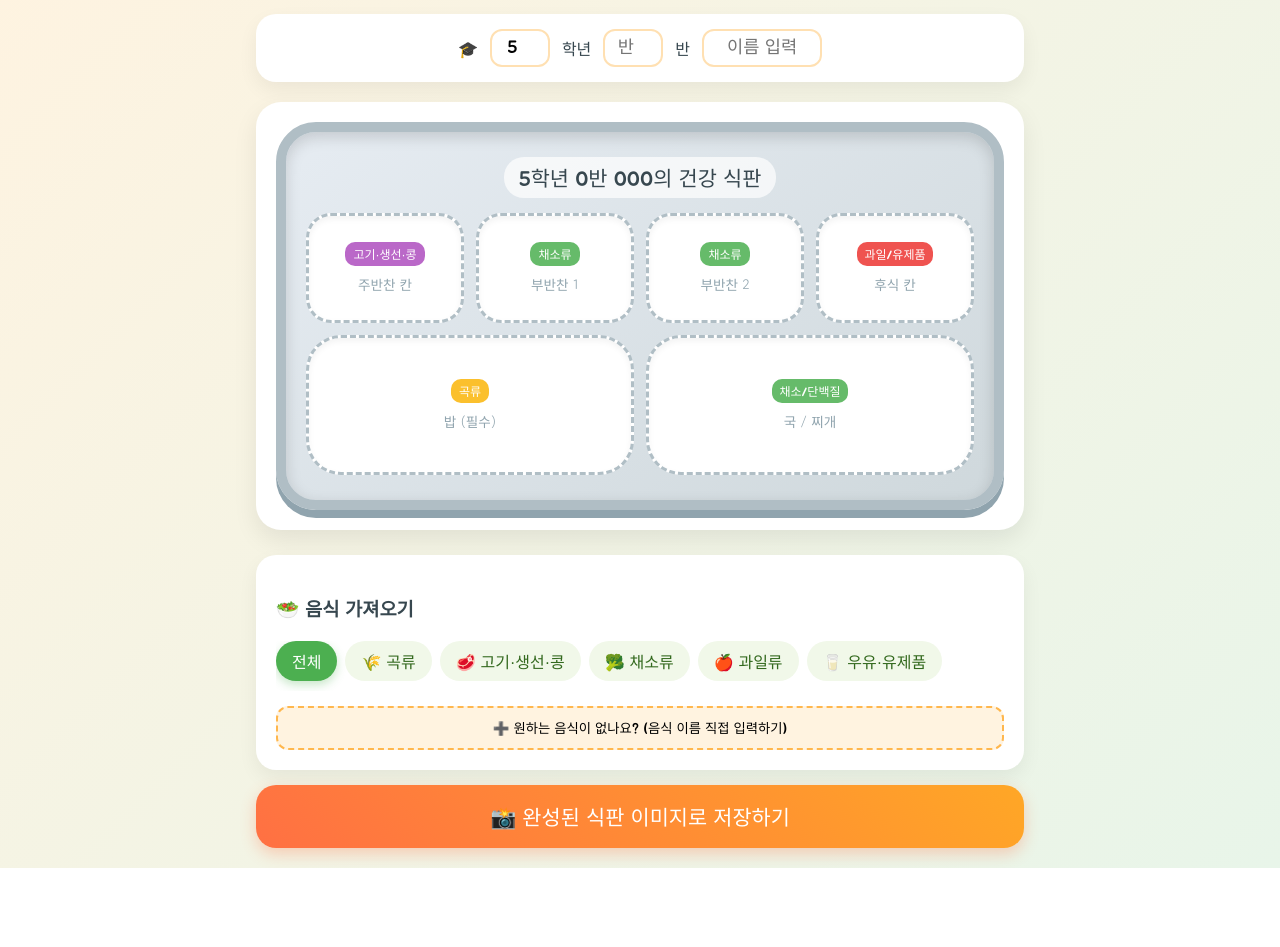
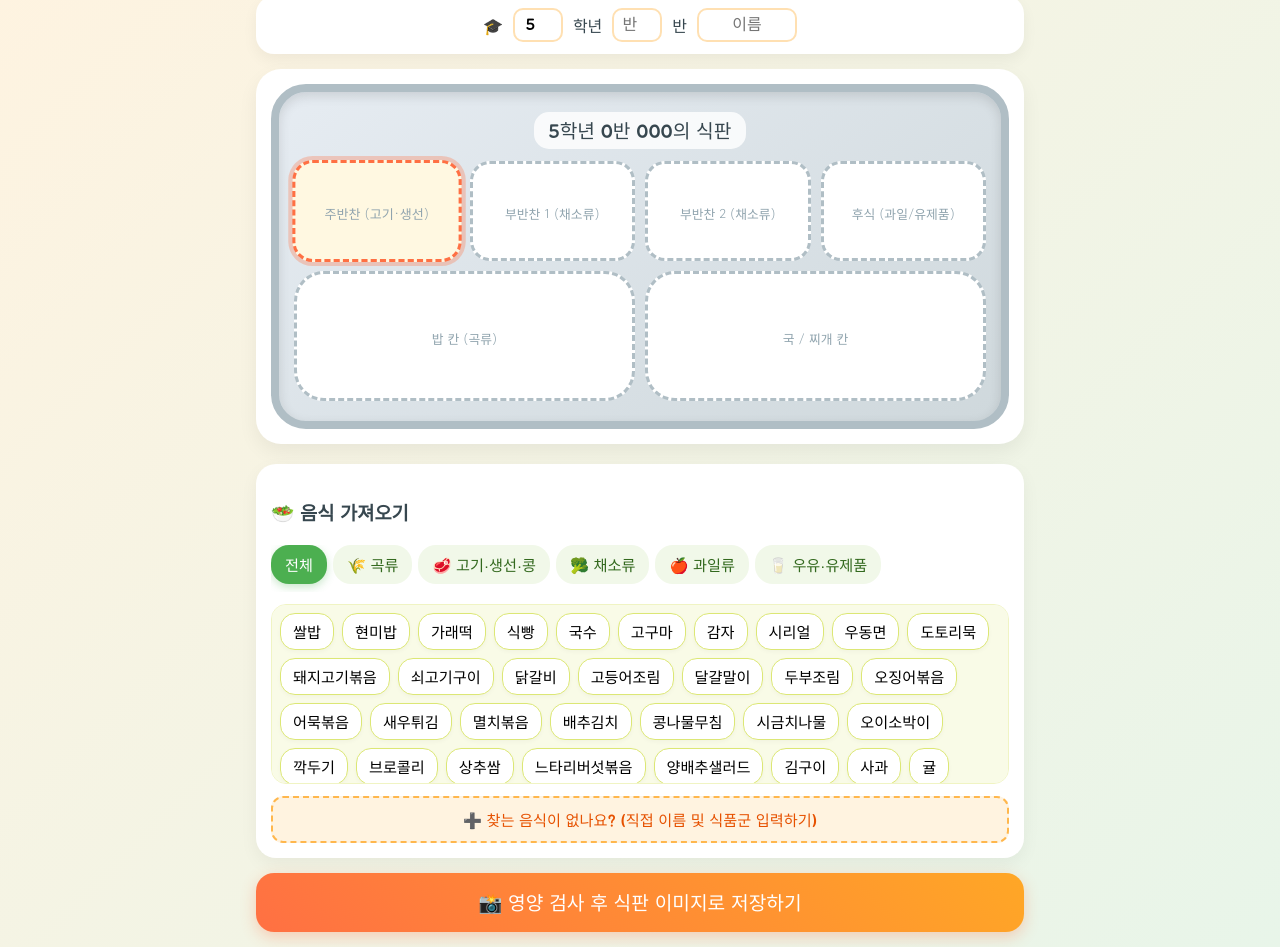
Before and after one commit to dream2368-ship-it/school-lunch, a plain HTML site: page index.html in a window 1280 px wide. Shown: the part 113-1060 px from the top of the page. Before the commit the page ends 981 px from the top, so only its background shows below. Drawn offline with nearby package versions, Linux system fonts and the light colour scheme.

Commit message:
Update index.html

```diff
--- a/index.html
+++ b/index.html
@@ -5,7 +5,7 @@
   <meta name="viewport" content="width=device-width, initial-scale=1.0">
   <title>뇸뇸! 영양 균형 식판 만들기 🍱</title>
 
-  <!-- 웹 폰트 로드: Jua(제목/버튼용), Gowun Dodum(본문/안내문용) -->
+  <!-- 웹 폰트 로드: Jua(제목/버튼용), Gowun Dodum(본문용) -->
   <link rel="preconnect" href="https://fonts.googleapis.com">
   <link rel="preconnect" href="https://fonts.gstatic.com" crossorigin>
   <link href="https://fonts.googleapis.com/css2?family=Gowun+Dodum&family=Jua&display=swap" rel="stylesheet">
@@ -14,18 +14,17 @@
   <script src="https://cdnjs.cloudflare.com/ajax/libs/html2canvas/1.4.1/html2canvas.min.js"></script>
 
   <style>
-    /* 1. 글로벌 스타일 & 5학년 맞춤 폰트/배경 */
     :root {
       --bg-gradient: linear-gradient(135deg, #fff3e0 0%, #e8f5e9 100%);
       --primary-color: #ff7043;
       --accent-color: #4caf50;
+
       /* 식품구성자전거 상징 색상 */
       --color-grain: #fbc02d;      /* 곡류: 노랑 */
       --color-protein: #ba68c8;    /* 고기·생선: 보라 */
       --color-veggie: #66bb6a;     /* 채소류: 초록 */
-      --color-fruit: #ef5350;      /* 과일류: 빨강/분홍 */
+      --color-fruit: #ef5350;      /* 과일류: 빨강 */
       --color-milk: #29b6f6;       /* 우유·유제품: 하늘 */
-      --color-fat: #ffa726;        /* 유지·당류: 주황 */
     }
 
     * { box-sizing: border-box; }
@@ -34,12 +33,12 @@
       font-family: 'Gowun Dodum', sans-serif;
       background: var(--bg-gradient);
       margin: 0;
-      padding: 20px 10px;
+      padding: 15px 10px;
       min-height: 100vh;
       color: #37474f;
     }
 
-    h1, h2, h3, button, .badge {
+    h1, h2, h3, button, .badge, .tab-btn, .food-chip {
       font-family: 'Jua', sans-serif;
     }
 
@@ -48,207 +47,239 @@
       margin: 0 auto;
     }
 
-    /* 2. 상단 헤더 & 타이틀 디자인 */
     header {
       text-align: center;
-      margin-bottom: 20px;
+      margin-bottom: 15px;
     }
 
     h1 {
-      font-size: 2.2rem;
+      font-size: 2rem;
       color: var(--primary-color);
       margin: 5px 0;
-      text-shadow: 2px 2px 0px #fff, 4px 4px 0px rgba(0,0,0,0.05);
+      text-shadow: 2px 2px 0px #fff;
     }
 
-    p.subtitle {
-      font-size: 1.05rem;
+    .subtitle {
+      font-size: 0.95rem;
       color: #546e7a;
       margin: 0;
     }
 
-    /* 3. 학생 정보 입력 카드 */
+    /* 학생 정보 입력 카드 */
     .student-card {
       background: #ffffff;
-      padding: 15px 20px;
-      border-radius: 20px;
-      box-shadow: 0 8px 20px rgba(0,0,0,0.06);
+      padding: 12px 15px;
+      border-radius: 18px;
+      box-shadow: 0 6px 15px rgba(0,0,0,0.05);
       display: flex;
       justify-content: center;
       align-items: center;
-      gap: 12px;
-      margin-bottom: 20px;
+      gap: 10px;
+      margin-bottom: 15px;
       flex-wrap: wrap;
     }
 
     .student-card input {
       font-family: 'Jua', sans-serif;
-      font-size: 1.1rem;
+      font-size: 1rem;
       border: 2px solid #ffe0b2;
-      border-radius: 12px;
-      padding: 6px 12px;
+      border-radius: 10px;
+      padding: 5px 8px;
       text-align: center;
       outline: none;
-      transition: all 0.2s;
     }
 
     .student-card input:focus {
       border-color: var(--primary-color);
-      box-shadow: 0 0 0 3px rgba(255,112,67,0.2);
     }
 
-    /* 4. 스테인리스 식판 스타일 (입체감 강조) */
+    /* 스테인리스 식판 스타일 */
     .plate-wrapper {
       background: #ffffff;
-      padding: 20px;
+      padding: 15px;
       border-radius: 25px;
-      box-shadow: 0 10px 25px rgba(0,0,0,0.08);
-      margin-bottom: 25px;
+      box-shadow: 0 8px 20px rgba(0,0,0,0.06);
+      margin-bottom: 20px;
     }
 
     #plate-area {
       background: linear-gradient(145deg, #e6ecf2, #cfd8dc);
-      border: 10px solid #b0bec5;
-      border-radius: 40px;
-      padding: 25px 20px;
-      box-shadow: inset 0 5px 15px rgba(0,0,0,0.15), 0 8px 0 #90a4ae;
-      position: relative;
+      border: 8px solid #b0bec5;
+      border-radius: 35px;
+      padding: 20px 15px;
+      box-shadow: inset 0 4px 12px rgba(0,0,0,0.12);
     }
 
     .plate-title-display {
       text-align: center;
       font-family: 'Jua', sans-serif;
-      font-size: 1.3rem;
+      font-size: 1.2rem;
       color: #37474f;
-      margin-bottom: 15px;
-      background: rgba(255,255,255,0.7);
-      padding: 5px 15px;
-      border-radius: 20px;
+      margin-bottom: 12px;
+      background: rgba(255,255,255,0.8);
+      padding: 4px 15px;
+      border-radius: 15px;
       display: inline-block;
     }
 
     .plate-grid {
       display: grid;
       grid-template-columns: repeat(4, 1fr);
-      grid-gap: 12px;
+      grid-gap: 10px;
     }
 
-    /* 식판 개별 칸 스타일 */
+    /* 식판 칸 */
     .slot {
       background: #ffffff;
       border: 3px dashed #b0bec5;
-      border-radius: 25px;
-      min-height: 110px;
+      border-radius: 20px;
+      min-height: 100px;
       display: flex;
       flex-direction: column;
       align-items: center;
       justify-content: center;
       cursor: pointer;
-      transition: all 0.2s ease;
-      box-shadow: inset 0 3px 6px rgba(0,0,0,0.05);
+      transition: all 0.2s;
       position: relative;
-      padding: 8px;
+      padding: 6px;
+      text-align: center;
     }
 
-    .slot:hover, .slot.active {
-      border-color: var(--primary-color);
+    .slot.active {
+      border-color: #ff7043;
       background: #fff8e1;
-      transform: translateY(-3px);
+      box-shadow: 0 0 0 4px rgba(255, 112, 67, 0.3);
+      transform: scale(1.02);
     }
 
-    /* 아래쪽 큰 밥/국 칸 */
-    .slot.main-rice {
+    .slot.main-rice, .slot.main-soup {
       grid-column: span 2;
-      height: 140px;
-      border-radius: 35px;
-    }
-
-    .slot.main-soup {
-      grid-column: span 2;
-      height: 140px;
-      border-radius: 35px;
+      height: 130px;
+      border-radius: 30px;
     }
 
     .slot-label {
-      font-size: 0.85rem;
+      font-size: 0.8rem;
       color: #90a4ae;
       margin-top: 4px;
     }
 
-    /* 5. 식품군 카탈로그 & 버튼 패널 */
+    .placed-food-name {
+      font-family: 'Jua', sans-serif;
+      font-size: 1.05rem;
+      color: #263238;
+      margin-top: 5px;
+      word-break: keep-all;
+    }
+
+    /* 메뉴 선택 패널 */
     .menu-panel {
       background: #ffffff;
       border-radius: 20px;
-      padding: 20px;
-      box-shadow: 0 8px 20px rgba(0,0,0,0.06);
+      padding: 15px;
+      box-shadow: 0 6px 18px rgba(0,0,0,0.05);
     }
 
     .category-tabs {
       display: flex;
-      gap: 8px;
+      gap: 6px;
       overflow-x: auto;
-      padding-bottom: 10px;
-      margin-bottom: 15px;
+      padding-bottom: 8px;
+      margin-bottom: 12px;
     }
 
     .tab-btn {
-      padding: 8px 16px;
+      padding: 8px 14px;
       border: none;
-      border-radius: 20px;
+      border-radius: 18px;
       background: #f1f8e9;
       color: #33691e;
-      font-size: 1rem;
+      font-size: 0.95rem;
       cursor: pointer;
       white-space: nowrap;
       transition: all 0.2s;
+      display: flex;
+      align-items: center;
+      gap: 4px;
     }
 
     .tab-btn.active {
       background: var(--accent-color);
       color: white;
-      box-shadow: 0 4px 10px rgba(76,175,80,0.3);
+      box-shadow: 0 3px 8px rgba(76,175,80,0.3);
     }
 
-    /* 식품 뱃지 태그 */
+    /* 식재료 목록 그리드 */
+    .food-grid {
+      display: flex;
+      flex-wrap: wrap;
+      gap: 8px;
+      max-height: 180px;
+      overflow-y: auto;
+      padding: 8px;
+      background: #f9fbe7;
+      border-radius: 15px;
+      border: 1px solid #f0f4c3;
+      margin-bottom: 12px;
+    }
+
+    .food-chip {
+      background: #ffffff;
+      border: 1.5px solid #dce775;
+      padding: 6px 12px;
+      border-radius: 15px;
+      font-size: 0.95rem;
+      cursor: pointer;
+      transition: all 0.15s;
+      box-shadow: 0 2px 4px rgba(0,0,0,0.03);
+    }
+
+    .food-chip:active {
+      transform: scale(0.95);
+      background: #c0ca33;
+      color: white;
+    }
+
+    /* 뱃지 디자인 */
     .badge {
       display: inline-block;
       padding: 3px 8px;
       border-radius: 10px;
       font-size: 0.75rem;
       color: white;
-      margin-bottom: 4px;
     }
-    .badge-grain { background-color: var(--color-grain); }
-    .badge-protein { background-color: var(--color-protein); }
-    .badge-veggie { background-color: var(--color-veggie); }
-    .badge-fruit { background-color: var(--color-fruit); }
-    .badge-milk { background-color: var(--color-milk); }
+    .badge-곡류 { background-color: var(--color-grain); color: #333; }
+    .badge-단백질 { background-color: var(--color-protein); }
+    .badge-채소류 { background-color: var(--color-veggie); }
+    .badge-과일류 { background-color: var(--color-fruit); }
+    .badge-유제품 { background-color: var(--color-milk); }
 
-    /* 저장 및 제출 버튼 */
+    /* 버튼들 */
+    .btn-custom {
+      background: #fff3e0;
+      border: 2px dashed #ffb74d;
+      padding: 10px;
+      width: 100%;
+      border-radius: 12px;
+      font-family: 'Jua';
+      cursor: pointer;
+      font-size: 0.95rem;
+      color: #e65100;
+    }
+
     .submit-btn {
       width: 100%;
-      padding: 16px;
-      font-size: 1.3rem;
+      padding: 15px;
+      font-size: 1.2rem;
       color: white;
       background: linear-gradient(45deg, #ff7043, #ffa726);
       border: none;
-      border-radius: 20px;
-      box-shadow: 0 6px 15px rgba(255,112,67,0.3);
+      border-radius: 18px;
+      box-shadow: 0 5px 15px rgba(255,112,67,0.3);
       cursor: pointer;
-      transition: all 0.2s;
       margin-top: 15px;
     }
 
-    .submit-btn:hover {
-      transform: translateY(-2px);
-      box-shadow: 0 8px 20px rgba(255,112,67,0.4);
-    }
-
-    .submit-btn:active {
-      transform: translateY(1px);
-    }
-
-    /* 모바일 스크린 대응 */
     @media (max-width: 600px) {
       .plate-grid { grid-template-columns: repeat(2, 1fr); }
       .slot.main-rice, .slot.main-soup { grid-column: span 2; }
@@ -258,119 +289,232 @@
 <body>
 
 <div class="container">
-  <!-- 1. 헤더 -->
   <header>
     <h1>🍱 영양 만점! 내 마음대로 식판 만들기</h1>
-    <p class="subtitle">식품구성자전거 규칙에 맞춰 건강한 점심 식단을 완성해 보세요!</p>
+    <p class="subtitle">채우고 싶은 식판 칸을 먼저 누른 후, 아래에서 음식을 골라주세요!</p>
   </header>
 
-  <!-- 2. 학생 학년/반/이름 입력 -->
+  <!-- 학생 정보 입력 -->
   <div class="student-card">
     <label>🎓 </label>
-    <input type="number" id="grade" value="5" style="width: 60px;"> 학년
-    <input type="number" id="classNum" placeholder="반" style="width: 60px;"> 반
-    <input type="text" id="studentName" placeholder="이름 입력" style="width: 120px;">
+    <input type="number" id="grade" value="5" style="width: 50px;"> 학년
+    <input type="number" id="classNum" placeholder="반" style="width: 50px;"> 반
+    <input type="text" id="studentName" placeholder="이름" style="width: 100px;">
   </div>
 
-  <!-- 3. 식판 영역 (이미지 저장 대상) -->
+  <!-- 식판 영역 -->
   <div class="plate-wrapper">
     <div id="plate-area">
       <div style="text-align: center;">
-        <span class="plate-title-display" id="infoDisplay">5학년 O반 OOO의 건강 식판</span>
+        <span class="plate-title-display" id="infoDisplay">5학년 O반 OOO의 식판</span>
       </div>
 
       <div class="plate-grid">
         <!-- 상단 4개 반찬/후식 칸 -->
-        <div class="slot" data-slot="side1" onclick="selectSlot(this)">
-          <span class="badge badge-protein">고기·생선·콩</span>
-          <span class="slot-label">주반찬 칸</span>
+        <div class="slot active" data-slot-id="side1" onclick="selectSlot(this)">
+          <span class="slot-label">주반찬 (고기·생선)</span>
         </div>
-        <div class="slot" data-slot="side2" onclick="selectSlot(this)">
-          <span class="badge badge-veggie">채소류</span>
-          <span class="slot-label">부반찬 1</span>
+        <div class="slot" data-slot-id="side2" onclick="selectSlot(this)">
+          <span class="slot-label">부반찬 1 (채소류)</span>
         </div>
-        <div class="slot" data-slot="side3" onclick="selectSlot(this)">
-          <span class="badge badge-veggie">채소류</span>
-          <span class="slot-label">부반찬 2</span>
+        <div class="slot" data-slot-id="side3" onclick="selectSlot(this)">
+          <span class="slot-label">부반찬 2 (채소류)</span>
         </div>
-        <div class="slot" data-slot="dessert" onclick="selectSlot(this)">
-          <span class="badge badge-fruit">과일/유제품</span>
-          <span class="slot-label">후식 칸</span>
+        <div class="slot" data-slot-id="dessert" onclick="selectSlot(this)">
+          <span class="slot-label">후식 (과일/유제품)</span>
         </div>
 
         <!-- 하단 2개 밥/국 칸 -->
-        <div class="slot main-rice" data-slot="rice" onclick="selectSlot(this)">
-          <span class="badge badge-grain">곡류</span>
-          <span class="slot-label">밥 (필수)</span>
+        <div class="slot main-rice" data-slot-id="rice" onclick="selectSlot(this)">
+          <span class="slot-label">밥 칸 (곡류)</span>
         </div>
-        <div class="slot main-soup" data-slot="soup" onclick="selectSlot(this)">
-          <span class="badge badge-veggie">채소/단백질</span>
-          <span class="slot-label">국 / 찌개</span>
+        <div class="slot main-soup" data-slot-id="soup" onclick="selectSlot(this)">
+          <span class="slot-label">국 / 찌개 칸</span>
         </div>
       </div>
     </div>
   </div>
 
-  <!-- 4. 메뉴 선택 및 입력 패널 -->
+  <!-- 음식 가져오기 카탈로그 패널 -->
   <div class="menu-panel">
     <h3>🥗 음식 가져오기</h3>
     <div class="category-tabs">
-      <button class="tab-btn active">전체</button>
-      <button class="tab-btn">🌾 곡류</button>
-      <button class="tab-btn">🥩 고기·생선·콩</button>
-      <button class="tab-btn">🥦 채소류</button>
-      <button class="tab-btn">🍎 과일류</button>
-      <button class="tab-btn">🥛 우유·유제품</button>
+      <button class="tab-btn active" onclick="filterCategory('전체', this)">전체</button>
+      <button class="tab-btn" onclick="filterCategory('곡류', this)">🌾 곡류</button>
+      <button class="tab-btn" onclick="filterCategory('단백질', this)">🥩 고기·생선·콩</button>
+      <button class="tab-btn" onclick="filterCategory('채소류', this)">🥦 채소류</button>
+      <button class="tab-btn" onclick="filterCategory('과일류', this)">🍎 과일류</button>
+      <button class="tab-btn" onclick="filterCategory('유제품', this)">🥛 우유·유제품</button>
     </div>
 
-    <!-- 직접 입력 기능 버튼 -->
-    <button onclick="addCustomFood()" style="background:#fff3e0; border:2px dashed #ffb74d; padding:10px; width:100%; border-radius:12px; font-family:'Jua'; cursor:pointer;">
-      ➕ 원하는 음식이 없나요? (음식 이름 직접 입력하기)
+    <!-- PDF 기반 식재료 목록이 출력되는 공간 -->
+    <div class="food-grid" id="foodGrid"></div>
+
+    <button class="btn-custom" onclick="addCustomFood()">
+      ➕ 찾는 음식이 없나요? (직접 이름 및 식품군 입력하기)
     </button>
   </div>
 
-  <!-- 5. 최종 완성 버튼 -->
   <button class="submit-btn" onclick="savePlateImage()">
-    📸 완성된 식판 이미지로 저장하기
+    📸 영양 검사 후 식판 이미지로 저장하기
   </button>
 </div>
 
 <script>
-  // 학생 정보 동적 업데이트
+  // 1. PDF(1, 2번)에서 추출한 식품군별 데이터베이스
+  const foodDatabase = [
+    // 곡류
+    { name: "쌀밥", category: "곡류" }, { name: "현미밥", category: "곡류" },
+    { name: "가래떡", category: "곡류" }, { name: "식빵", category: "곡류" },
+    { name: "국수", category: "곡류" }, { name: "고구마", category: "곡류" },
+    { name: "감자", category: "곡류" }, { name: "시리얼", category: "곡류" },
+    { name: "우동면", category: "곡류" }, { name: "도토리묵", category: "곡류" },
+
+    // 고기·생선·달걀·콩류 (단백질)
+    { name: "돼지고기볶음", category: "단백질" }, { name: "쇠고기구이", category: "단백질" },
+    { name: "닭갈비", category: "단백질" }, { name: "고등어조림", category: "단백질" },
+    { name: "달걀말이", category: "단백질" }, { name: "두부조림", category: "단백질" },
+    { name: "오징어볶음", category: "단백질" }, { name: "어묵볶음", category: "단백질" },
+    { name: "새우튀김", category: "단백질" }, { name: "멸치볶음", category: "단백질" },
+
+    // 채소류
+    { name: "배추김치", category: "채소류" }, { name: "콩나물무침", category: "채소류" },
+    { name: "시금치나물", category: "채소류" }, { name: "오이소박이", category: "채소류" },
+    { name: "깍두기", category: "채소류" }, { name: "브로콜리", category: "채소류" },
+    { name: "상추쌈", category: "채소류" }, { name: "느타리버섯볶음", category: "채소류" },
+    { name: "양배추샐러드", category: "채소류" }, { name: "김구이", category: "채소류" },
+
+    // 과일류
+    { name: "사과", category: "과일류" }, { name: "귤", category: "과일류" },
+    { name: "수박", category: "과일류" }, { name: "참외", category: "과일류" },
+    { name: "포도", category: "과일류" }, { name: "바나나", category: "과일류" },
+    { name: "딸기", category: "과일류" }, { name: "샤인머스캣", category: "과일류" },
+
+    // 우유·유제품류
+    { name: "우유", category: "유제품" }, { name: "슬라이스치즈", category: "유제품" },
+    { name: "요거트", category: "유제품" }, { name: "아이스크림", category: "유제품" }
+  ];
+
+  let currentSelectedSlot = document.querySelector('.slot.active');
+
+  // 학생 정보 실시간 동기화
   document.querySelectorAll('.student-card input').forEach(input => {
-    input.addEventListener('input', () => {
-      const g = document.getElementById('grade').value || '5';
-      const c = document.getElementById('classNum').value || 'O';
-      const n = document.getElementById('studentName').value || 'OOO';
-      document.getElementById('infoDisplay').innerText = `${g}학년 ${c}반 ${n}의 건강 식판`;
-    });
+    input.addEventListener('input', updateStudentHeader);
   });
 
+  function updateStudentHeader() {
+    const g = document.getElementById('grade').value || '5';
+    const c = document.getElementById('classNum').value || 'O';
+    const n = document.getElementById('studentName').value || 'OOO';
+    document.getElementById('infoDisplay').innerText = `${g}학년 ${c}반 ${n}의 식판`;
+  }
+
+  // 식판 칸 선택
   function selectSlot(element) {
     document.querySelectorAll('.slot').forEach(s => s.classList.remove('active'));
     element.classList.add('active');
+    currentSelectedSlot = element;
   }
 
-  function addCustomFood() {
-    const foodName = prompt("음식 이름을 입력하세요 (예: 샤인머스캣):");
-    if (!foodName) return;
-    alert(`'${foodName}'이(가) 선택된 식판 칸에 담겼습니다!`);
+  // 카테고리 필터링 및 음식 목록 생성
+  function filterCategory(category, tabBtn) {
+    document.querySelectorAll('.tab-btn').forEach(b => b.classList.remove('active'));
+    tabBtn.classList.add('active');
+
+    const foodGrid = document.getElementById('foodGrid');
+    foodGrid.innerHTML = '';
+
+    const filtered = (category === '전체')
+      ? foodDatabase
+      : foodDatabase.filter(item => item.category === category);
+
+    filtered.forEach(item => {
+      const chip = document.createElement('button');
+      chip.className = 'food-chip';
+      chip.innerText = item.name;
+      chip.onclick = () => placeFoodToSlot(item);
+      foodGrid.appendChild(chip);
+    });
   }
 
+  // 음식을 선택한 식판 칸에 배치
+  function placeFoodToSlot(foodItem) {
+    if (!currentSelectedSlot) {
+      alert("음식을 담을 식판 칸을 먼저 눌러서 선택해 주세요!");
+      return;
+    }
+
+    currentSelectedSlot.innerHTML = `
+      <span class="badge badge-${foodItem.category}">${foodItem.category}</span>
+      <div class="placed-food-name">${foodItem.name}</div>
+    `;
+    currentSelectedSlot.dataset.category = foodItem.category;
+    currentSelectedSlot.dataset.foodName = foodItem.name;
+  }
+
+  // 음식을 직접 입력하여 추가
+  function addCustomFood() {
+    if (!currentSelectedSlot) {
+      alert("음식을 담을 식판 칸을 먼저 선택해 주세요!");
+      return;
+    }
+
+    const foodName = prompt("음식 이름을 입력해 주세요 (예: 마라탕):");
+    if (!foodName) return;
+
+    const catInput = prompt("어떤 식품군인가요?\n(곡류 / 단백질 / 채소류 / 과일류 / 유제품 중에서 입력)", "채소류");
+    let category = "채소류";
+    if (["곡류", "단백질", "채소류", "과일류", "유제품"].includes(catInput)) {
+      category = catInput;
+    }
+
+    placeFoodToSlot({ name: foodName, category: category });
+  }
+
+  // 영양 균형 점검 로직
+  function validateNutrition() {
+    const slots = document.querySelectorAll('.slot');
+    let categories = { 곡류: 0, 단백질: 0, 채소류: 0, 과일류: 0, 유제품: 0 };
+
+    slots.forEach(slot => {
+      const cat = slot.dataset.category;
+      if (cat && categories[cat] !== undefined) {
+        categories[cat]++;
+      }
+    });
+
+    // 과일류 과다 규칙 거르기
+    if (categories['과일류'] >= 3) {
+      alert("⚠️ 과일류가 너무 많아요! 과일은 하루 권장량에 맞게 1~2칸만 채워볼까요?");
+      return false;
+    }
+
+    return true;
+  }
+
+  // 이미지 저장 기능
   function savePlateImage() {
     const name = document.getElementById('studentName').value;
     if (!name) {
-      alert("이름을 꼭 입력해 주세요!");
+      alert("학생 이름을 먼저 입력해 주세요!");
       return;
     }
 
+    if (!validateNutrition()) return;
+
     html2canvas(document.getElementById('plate-area'), { scale: 2 }).then(canvas => {
       const link = document.createElement('a');
-      link.download = `5학년_${document.getElementById('classNum').value}반_${name}_식판.png`;
+      link.download = `5학년_${document.getElementById('classNum').value}반_${name}_건강식판.png`;
       link.href = canvas.toDataURL();
       link.click();
     });
   }
+
+  // 초기 시작 시 '전체' 카테고리 렌더링
+  window.onload = () => {
+    filterCategory('전체', document.querySelector('.tab-btn.active'));
+    updateStudentHeader();
+  };
 </script>
 
 </body>
```
